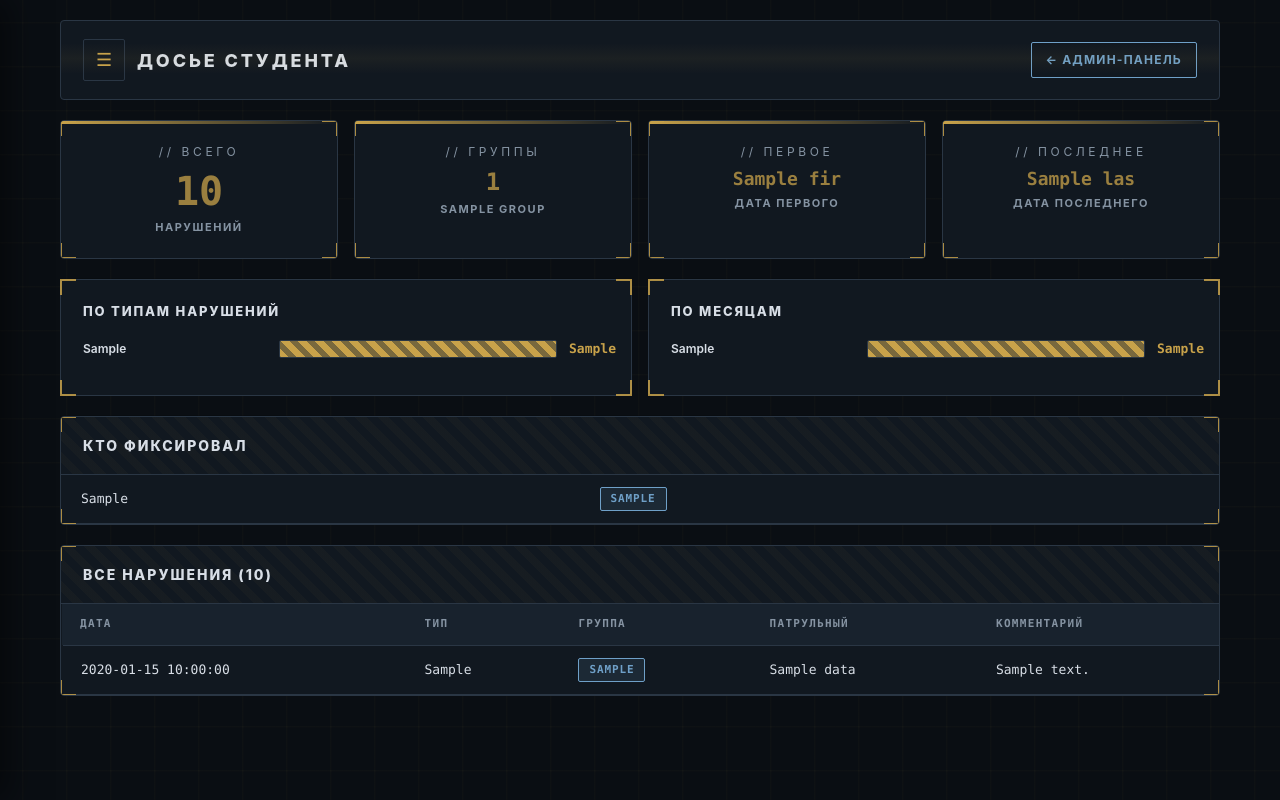
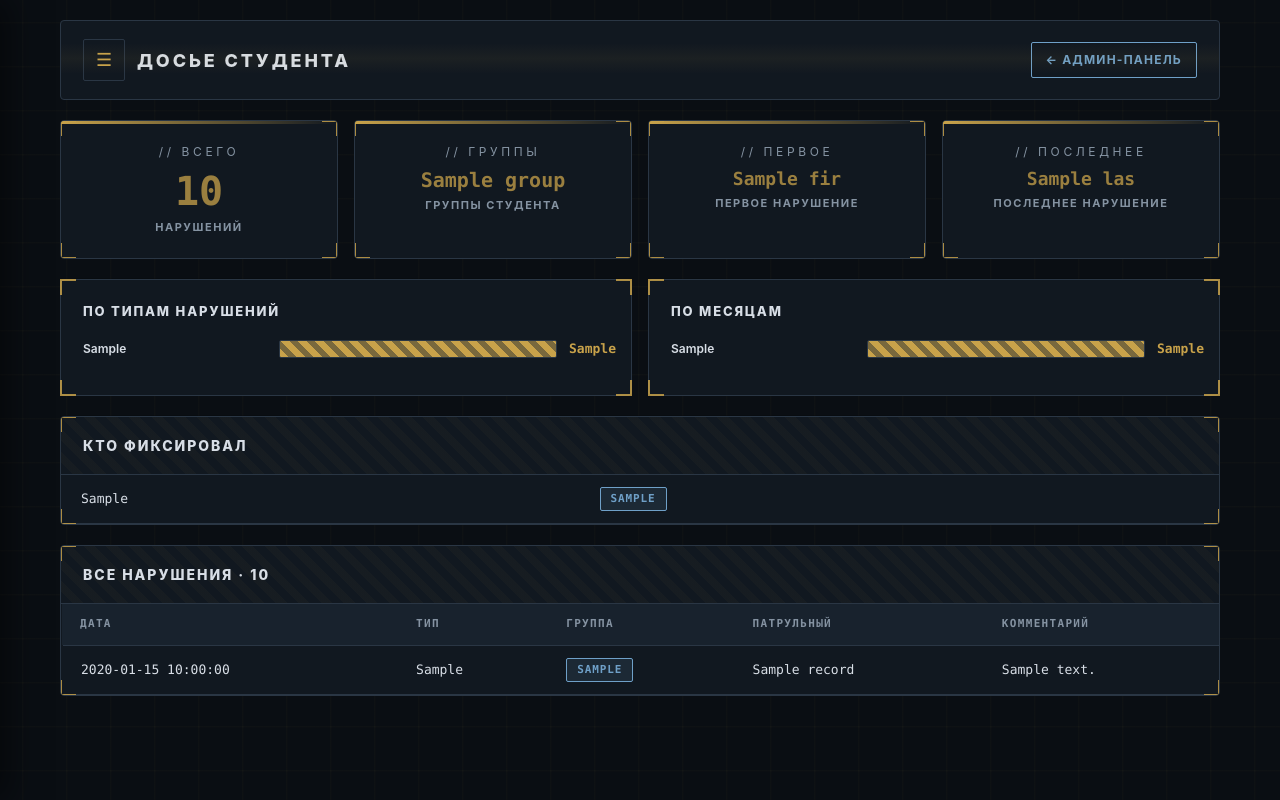
Before and after one commit to Anon2200/patrol-system, a FastAPI app: template templates/dossier.html in a window 1280 px wide. Run offline with FastAPI, Linux system fonts and the light colour scheme; the template is opened without the code that fills it: most values are stand-ins (such as "Sample title", 1, 10 or a date in 2020).

Commit message:
Update dossier.html

```diff
--- a/templates/dossier.html
+++ b/templates/dossier.html
@@ -23,17 +23,14 @@
 
         {% if not data %}
         <div class="card">
-            <div class="form-group">
-                <label class="form-label" for="name">ФИО студента</label>
-                <form action="/admin/dossier" method="GET" style="display: flex; gap: 10px;">
-                    <input class="form-input" type="text" id="name" name="name" value="{{ query }}" placeholder="Введите ФИО..." required style="flex: 1;">
-                    <button type="submit" class="btn btn-primary">Найти</button>
-                </form>
-            </div>
+            <form action="/admin/dossier" method="GET" style="display: flex; gap: 10px;">
+                <input class="form-input" type="text" name="name" value="{{ query }}" placeholder="Введите ФИО студента..." required style="flex: 1;">
+                <button type="submit" class="btn btn-primary">Найти</button>
+            </form>
             {% if query %}
             <div class="empty-state" style="margin-top: 20px;">
                 <div class="empty-state-icon">∅</div>
-                <div class="empty-state-text">Студент "{{ query }}" не найден в базе</div>
+                <div class="empty-state-text">Студент не найден в базе</div>
             </div>
             {% endif %}
         </div>
@@ -46,18 +43,18 @@
             </div>
             <div class="stat-card">
                 <div class="stat-icon">// ГРУППЫ</div>
-                <div class="stat-number" style="font-size: 24px;">{{ data.groups|length }}</div>
-                <div class="stat-label">{{ data.groups | join(', ') }}</div>
+                <div class="stat-number" style="font-size: 20px;">{{ data.groups | join(', ') }}</div>
+                <div class="stat-label">Группы студента</div>
             </div>
             <div class="stat-card">
                 <div class="stat-icon">// ПЕРВОЕ</div>
                 <div class="stat-number" style="font-size: 18px;">{{ data.first[:10] }}</div>
-                <div class="stat-label">Дата первого</div>
+                <div class="stat-label">Первое нарушение</div>
             </div>
             <div class="stat-card">
                 <div class="stat-icon">// ПОСЛЕДНЕЕ</div>
                 <div class="stat-number" style="font-size: 18px;">{{ data.last[:10] }}</div>
-                <div class="stat-label">Дата последнего</div>
+                <div class="stat-label">Последнее нарушение</div>
             </div>
         </div>
 
@@ -104,15 +101,21 @@
 
         <div class="table-card">
             <div class="table-header">
-                <div class="table-title">Все нарушения ({{ data.total }})</div>
+                <div class="table-title">Все нарушения · {{ data.total }}</div>
             </div>
             <div class="table-wrapper">
                 <table>
                     <thead>
-                        <tr><th>Дата</th><th>Тип</th><th>Группа</th><th>Патрульный</th><th>Комментарий</th></tr>
+                        <tr>
+                            <th>Дата</th>
+                            <th>Тип</th>
+                            <th>Группа</th>
+                            <th>Патрульный</th>
+                            <th>Комментарий</th>
+                        </tr>
                     </thead>
                     <tbody>
-                        {% for r in data.items %}
+                        {% for r in data['records'] %}
                         <tr>
                             <td class="mono">{{ r.created_at }}</td>
                             <td><span class="{{ get_badge_class(r.violation_type) }}">{{ r.violation_type }}</span></td>
```
